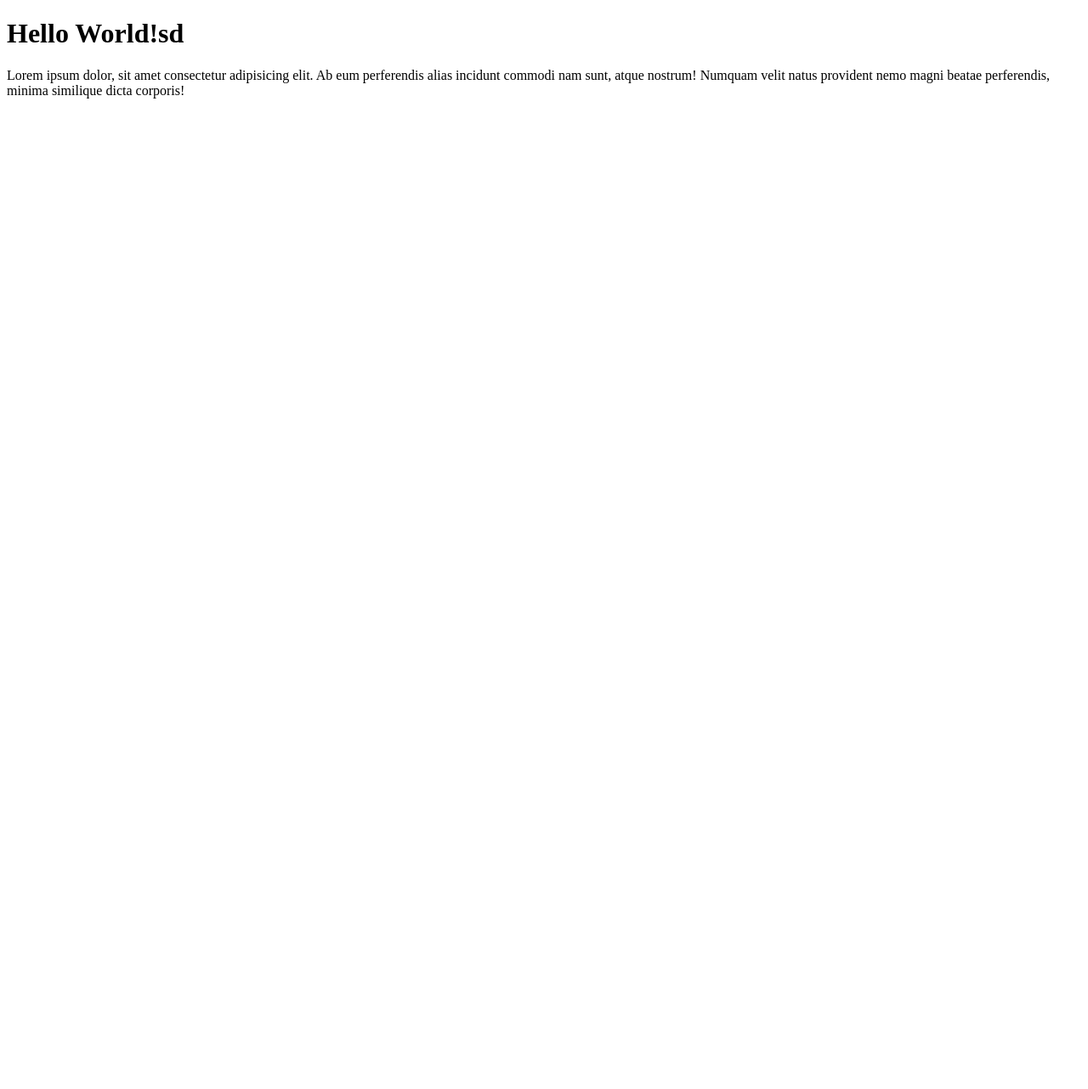
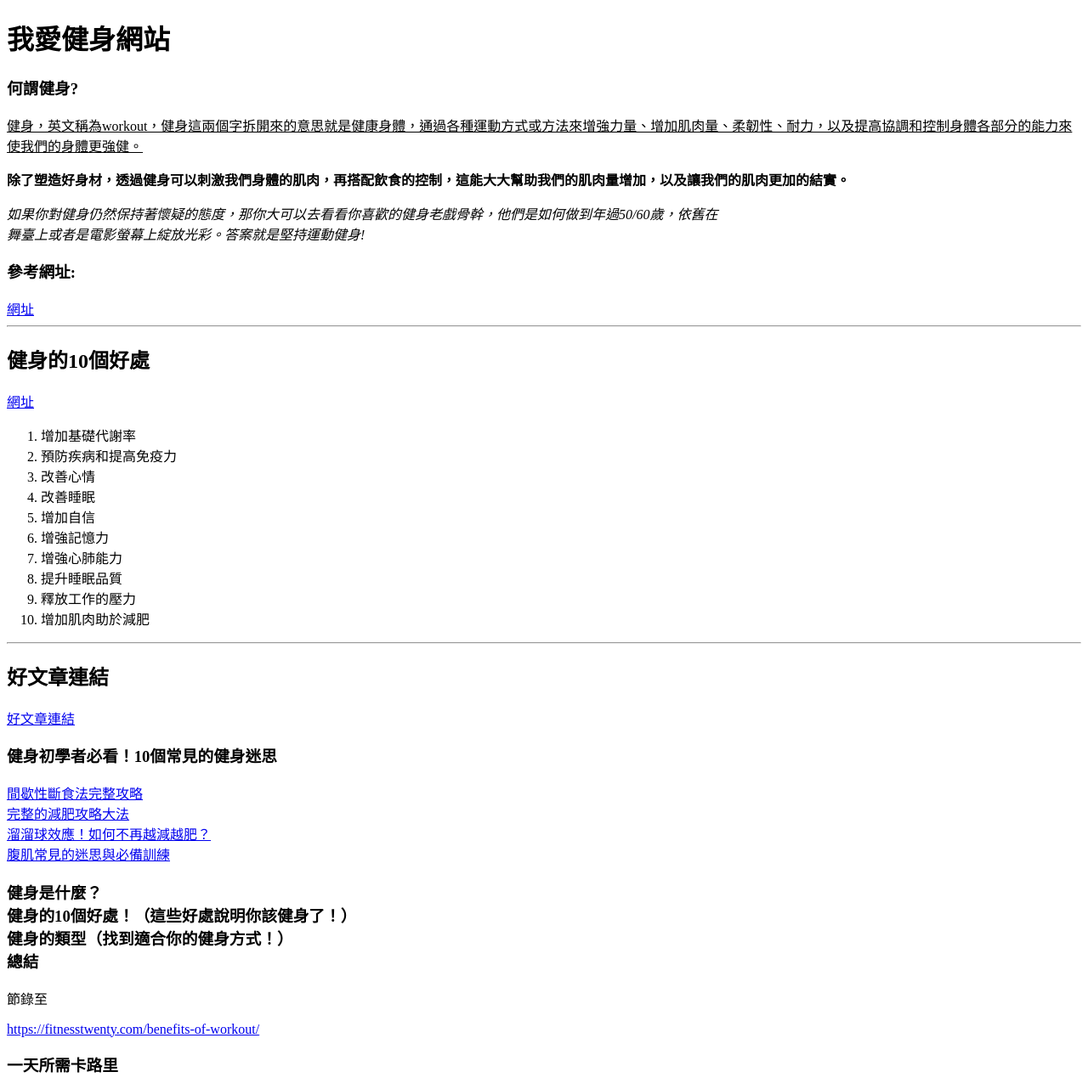
Before and after one commit to dieutoandu/html_demo, a plain HTML site: page index.html in a window 1280 px wide. Shown: the top 1282 px of the page at 85% size. Before the commit the page ends 800 px from the top, so only its background shows below. Drawn offline with Linux system fonts and the light colour scheme.

Commit message:
new_html
day_2025_3_21

```diff
--- a/index.html
+++ b/index.html
@@ -3,14 +3,74 @@
 
 <head>
     <meta charset="UTF-8">
-    <title>NBA</title>
+    <title>Title</title>
 
 </head>
 
 <body>
-    <h1>Hello World!sd</h1>
-    <p>Lorem ipsum dolor, sit amet consectetur adipisicing elit. Ab eum perferendis alias incidunt commodi nam sunt, atque nostrum! Numquam velit natus provident nemo magni beatae perferendis, minima similique dicta corporis!</p>
+    <h1>我愛健身網站</h1>
+    <h3>何謂健身?</h3>
+    <p><u>健身，英文稱為workout，健身這兩個字拆開來的意思就是健康身體，通過各種運動方式或方法來增強力量、增加肌肉量、柔韌性、耐力，以及提高協調和控制身體各部分的能力來使我們的身體更強健。</u>
+    </p>
+    <p><b>除了塑造好身材，透過健身可以刺激我們身體的肌肉，再搭配飲食的控制，這能大大幫助我們的肌肉量增加，以及讓我們的肌肉更加的結實。</b>
+    </p>
+    <p><em>如果你對健身仍然保持著懷疑的態度，那你大可以去看看你喜歡的健身老戲骨幹，他們是如何做到年過50/60歲，依舊在
+        <br>舞臺上或者是電影螢幕上綻放光彩。答案就是堅持運動健身!</em></p>
 
+    <h3>參考網址:</h3>
+    <a href="https://www.wondercore.hk/blog/posts/%E5%A0%85%E6%8C%81%E5%81%A5%E8%BA%AB%E6%9C%89%E4%BB%80%E9%BA%BC%E5%A5%BD%E8%99%95%EF%BC%8C%E7%82%BA%E4%BB%80%E9%BA%BC%E5%81%A5%E8%BA%AB%E6%9C%83%E8%AE%93%E4%BA%BA%E4%B8%8A%E7%99%AE%EF%BC%9F">網址</a>
+    <hr>
+    <h2>健身的10個好處</h2>
+    <a href="https://fitnesstwenty.com/benefits-of-workout/#%E5%81%A5%E8%BA%AB%E7%9A%8410%E5%80%8B%E5%A5%BD%E8%99%95%EF%BC%81%EF%BC%88%E9%80%99%E4%BA%9B%E5%A5%BD%E8%99%95%E8%AA%AA%E6%98%8E%E4%BD%A0%E8%A9%B2%E5%81%A5%E8%BA%AB%E4%BA%86%EF%BC%81%EF%BC%89">網址</a>
+
+    <ol>
+        <li>增加基礎代謝率</li>
+        <li>預防疾病和提高免疫力</li>
+        <li>改善心情</li>
+        <li>改善睡眠</li>
+        <li>增加自信</li>
+        <li>增強記憶力</li>
+        <li>增強心肺能力</li>
+        <li>提升睡眠品質</li>
+        <li>釋放工作的壓力</li>
+        <li>增加肌肉助於減肥</li>
+
+
+    </ol>
+    <hr>
+    <h2>好文章連結</h2>
+    <a target="_blank" href="https://www.peeta.tw/weight-loss/intermittent-fasting/">好文章連結</a>
+
+    <br>
+    <h3>健身初學者必看！10個常見的健身迷思</h3>
+    <a target="_blank" href="https://www.fe-amart.com.tw/index.php/life-style/life-info/secret-recipe/hero-6">
+        間歇性斷食法完整攻略</a>
+    <br>
+    <a target="_blank" href="https://www.peeta.tw/weight-loss/fat-loss-diet/">
+        完整的減肥攻略大法</a>
+    <br>
+    <a target="_blank" href="https://www.peeta.tw/weight-loss/yo-yo-effect/">
+        溜溜球效應！如何不再越減越肥？</a>
+    <br>
+    <a target="_blank" href="https://www.peeta.tw/workout/abdominal-training/">腹肌常見的迷思與必備訓練
+    </a>
+
+    <h3>健身是什麼？<br>
+        健身的10個好處！（這些好處說明你該健身了！）<br>
+        健身的類型（找到適合你的健身方式！）<br>
+        總結</h3>
+
+    <p>節錄至</p>
+    <a href="https://fitnesstwenty.com/benefits-of-workout/">https://fitnesstwenty.com/benefits-of-workout/</a>
+
+
+    <h3>一天所需卡路里</h3>
+    <table>
+        <a href="https://www.hpa.gov.tw/Pages/Detail.aspx?nodeid=544&pid=726"></a>https://www.hpa.gov.tw/Pages/Detail.aspx?nodeid=544&pid=726
+        <br>
+        <img src="https://fitnesstwenty.com/benefits-of-workout/" >
+
+    </table>
 
 </body>
 
```
Also changed, not shown: news.html (+1 -1 lines).
